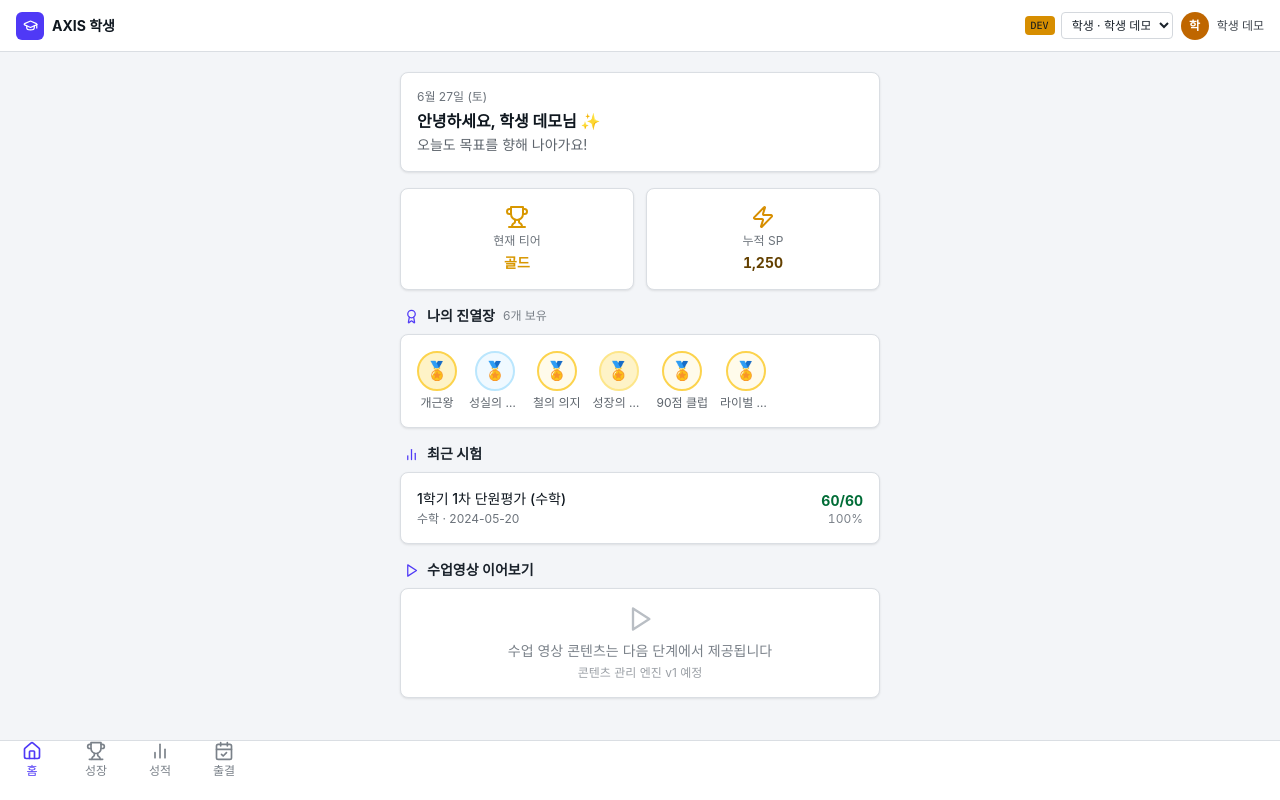
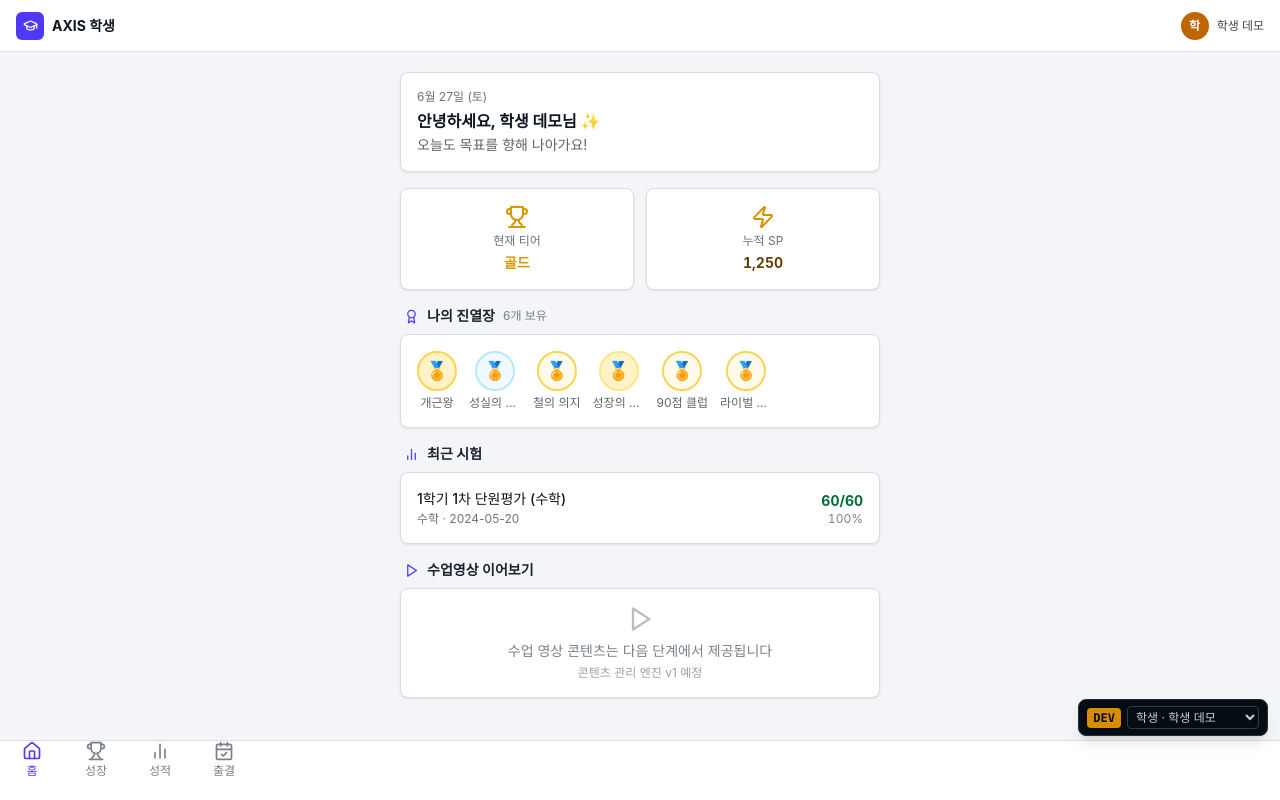
Before and after one commit to axismasters/axis-lms, a React (Vite) app: page /student in a window 1280 px wide. Built offline with nearby package versions, Linux system fonts and the light colour scheme; a web font is replaced by a local one.

Commit message:
AXIS LMS v1.2 빌드 캐시 파일 정리 및 역할별 라우팅 QA v1 buildfix 반영

```diff
--- a/src/components/DevRoleSwitcher.tsx
+++ b/src/components/DevRoleSwitcher.tsx
@@ -1,42 +1,44 @@
 // AXIS LMS v1.2 - DevRoleSwitcher
-// 실제 로그인 연동 전 역할별 포털을 테스트하기 위한 DEV 전용 계정 전환 UI.
-// 운영 배포 시 AuthContext의 DEV_USERS/loginAs와 함께 제거한다.
+// ⚠ DEV/TEST ONLY — 운영 배포 전 반드시 제거할 것.
+// 역할별 포털(강사/학생/보호자) 화면에서도 계정 전환 테스트가 가능하도록
+// 화면 우하단에 고정 표시하는 개발용 셀렉터.
 
 import { useAuth } from '@/contexts/AuthContext';
 import { POSITION_LABEL } from '@/lib/rbac';
 
-interface DevRoleSwitcherProps {
-  compact?: boolean;
-}
-
-export default function DevRoleSwitcher({ compact = false }: DevRoleSwitcherProps) {
-  const { currentUser, devUsers, loginAs } = useAuth();
+export default function DevRoleSwitcher() {
+  const { currentUser, loginAs, devUsers } = useAuth();
 
   return (
-    <label className="flex items-center gap-1.5">
+    <div
+      className="fixed bottom-16 right-3 z-[200] flex items-center gap-1.5 px-2 py-1.5 rounded-lg shadow-lg"
+      style={{ background: 'oklch(0.15 0.02 250)', border: '1px solid oklch(0.3 0.02 250)' }}
+    >
+      {/* DEV 배지 */}
       <span
-        className="text-[10px] px-1.5 py-0.5 rounded font-mono flex-shrink-0"
-        style={{ background: 'oklch(0.7 0.18 80)', color: 'oklch(0.2 0.02 250)' }}
+        className="text-xs px-1.5 py-0.5 rounded font-mono font-bold flex-shrink-0"
+        style={{ background: 'oklch(0.7 0.18 80)', color: 'oklch(0.15 0.02 250)' }}
       >
         DEV
       </span>
+
+      {/* 계정 전환 셀렉터 */}
       <select
         value={currentUser.id}
         onChange={(e) => loginAs(e.target.value)}
-        className="text-xs rounded px-1.5 py-1 bg-white min-w-0"
+        className="text-xs rounded px-1 py-0.5 bg-transparent"
         style={{
-          width: compact ? 112 : 150,
-          border: '1px solid oklch(0.88 0.008 250)',
-          color: 'oklch(0.25 0.02 250)',
+          border: '1px solid oklch(0.35 0.02 250)',
+          color: 'oklch(0.85 0.01 250)',
+          minWidth: 130,
         }}
-        aria-label="DEV 계정 전환"
       >
         {devUsers.map((u) => (
-          <option key={u.id} value={u.id}>
+          <option key={u.id} value={u.id} style={{ color: 'black', background: 'white' }}>
             {POSITION_LABEL[u.position]} · {u.name}
           </option>
         ))}
       </select>
-    </label>
+    </div>
   );
 }
--- a/src/layouts/ParentLayout.tsx
+++ b/src/layouts/ParentLayout.tsx
@@ -48,7 +48,6 @@ export default function ParentLayout({ children, title }: ParentLayoutProps) {
           </span>
         </div>
         <div className="flex items-center gap-2">
-          <div className="hidden sm:block"><DevRoleSwitcher compact /></div>
           <div
             className="w-7 h-7 rounded-full flex items-center justify-center text-xs font-bold text-white"
             style={{ background: 'oklch(0.45 0.15 160)' }}
@@ -65,6 +64,9 @@ export default function ParentLayout({ children, title }: ParentLayoutProps) {
       <main className="flex-1 pb-20">
         {children}
       </main>
+
+      {/* ⚠ DEV ONLY: 역할 전환기 — 운영 배포 전 제거 */}
+      <DevRoleSwitcher />
 
       {/* Bottom Navigation */}
       <nav
--- a/src/layouts/StudentLayout.tsx
+++ b/src/layouts/StudentLayout.tsx
@@ -47,7 +47,6 @@ export default function StudentLayout({ children, title }: StudentLayoutProps) {
           </span>
         </div>
         <div className="flex items-center gap-2">
-          <div className="hidden sm:block"><DevRoleSwitcher compact /></div>
           <div
             className="w-7 h-7 rounded-full flex items-center justify-center text-xs font-bold text-white"
             style={{ background: 'oklch(0.6 0.15 60)' }}
@@ -64,6 +63,9 @@ export default function StudentLayout({ children, title }: StudentLayoutProps) {
       <main className="flex-1 pb-20">
         {children}
       </main>
+
+      {/* ⚠ DEV ONLY: 역할 전환기 — 운영 배포 전 제거 */}
+      <DevRoleSwitcher />
 
       {/* Bottom Navigation */}
       <nav
--- a/src/layouts/TeacherLayout.tsx
+++ b/src/layouts/TeacherLayout.tsx
@@ -4,7 +4,6 @@
 
 import { Link, useLocation } from 'wouter';
 import { Home, CalendarCheck, BarChart2, Users, GraduationCap } from 'lucide-react';
-import { cn } from '@/lib/utils';
 import { useAuth } from '@/contexts/AuthContext';
 import DevRoleSwitcher from '@/components/DevRoleSwitcher';
 
@@ -49,7 +48,6 @@ export default function TeacherLayout({ children, title }: TeacherLayoutProps) {
           </span>
         </div>
         <div className="flex items-center gap-2">
-          <div className="hidden sm:block"><DevRoleSwitcher compact /></div>
           <div
             className="w-7 h-7 rounded-full flex items-center justify-center text-xs font-bold text-white"
             style={{ background: 'oklch(0.511 0.262 276.966)' }}
@@ -66,6 +64,9 @@ export default function TeacherLayout({ children, title }: TeacherLayoutProps) {
       <main className="flex-1 pb-20">
         {children}
       </main>
+
+      {/* ⚠ DEV ONLY: 역할 전환기 — 운영 배포 전 제거 */}
+      <DevRoleSwitcher />
 
       {/* Bottom Navigation */}
       <nav
--- a/src/pages/student/StudentHome.tsx
+++ b/src/pages/student/StudentHome.tsx
@@ -131,7 +131,7 @@ export default function StudentHome() {
                   <div key={sub.id} className="axis-card p-4 flex items-center justify-between">
                     <div>
                       <div className="font-medium text-sm" style={{ color: 'oklch(0.2 0.02 250)' }}>{exam.title}</div>
-                      <div className="text-xs mt-0.5" style={{ color: 'oklch(0.55 0.015 250)' }}>{exam.subject ?? '과목 미지정'} · {exam.examDate}</div>
+                      <div className="text-xs mt-0.5" style={{ color: 'oklch(0.55 0.015 250)' }}>{exam.subject} · {exam.examDate}</div>
                     </div>
                     <div className="text-right">
                       <div className="font-bold tabular-nums" style={{
--- a/src/pages/teacher/TeacherHome.tsx
+++ b/src/pages/teacher/TeacherHome.tsx
@@ -28,7 +28,7 @@ export default function TeacherHome() {
   const ungradedExams = exams.filter(
     (e) =>
       e.status === '채점중' &&
-      (currentUser.assignedClassIds.includes(e.classId ?? '') || !e.classId)
+      (currentUser.assignedClassIds.includes(e.classId ?? '') || e.classId === null)
   );
 
   return (
@@ -142,7 +142,7 @@ export default function TeacherHome() {
                   <div key={exam.id} className="axis-card p-4 flex items-center justify-between">
                     <div>
                       <div className="font-medium text-sm" style={{ color: 'oklch(0.2 0.02 250)' }}>{exam.title}</div>
-                      <div className="text-xs mt-0.5" style={{ color: 'oklch(0.55 0.015 250)' }}>{exam.subject ?? '과목 미지정'} · {exam.examDate}</div>
+                      <div className="text-xs mt-0.5" style={{ color: 'oklch(0.55 0.015 250)' }}>{exam.subject} · {exam.examDate}</div>
                     </div>
                     <div className="flex items-center gap-1.5">
                       <AlertCircle size={14} style={{ color: 'oklch(0.577 0.245 27.325)' }} />
```
Also changed, not shown: src/App.tsx (+23 -22 lines), src/pages/parent/ParentHome.tsx (+3 -6 lines).
